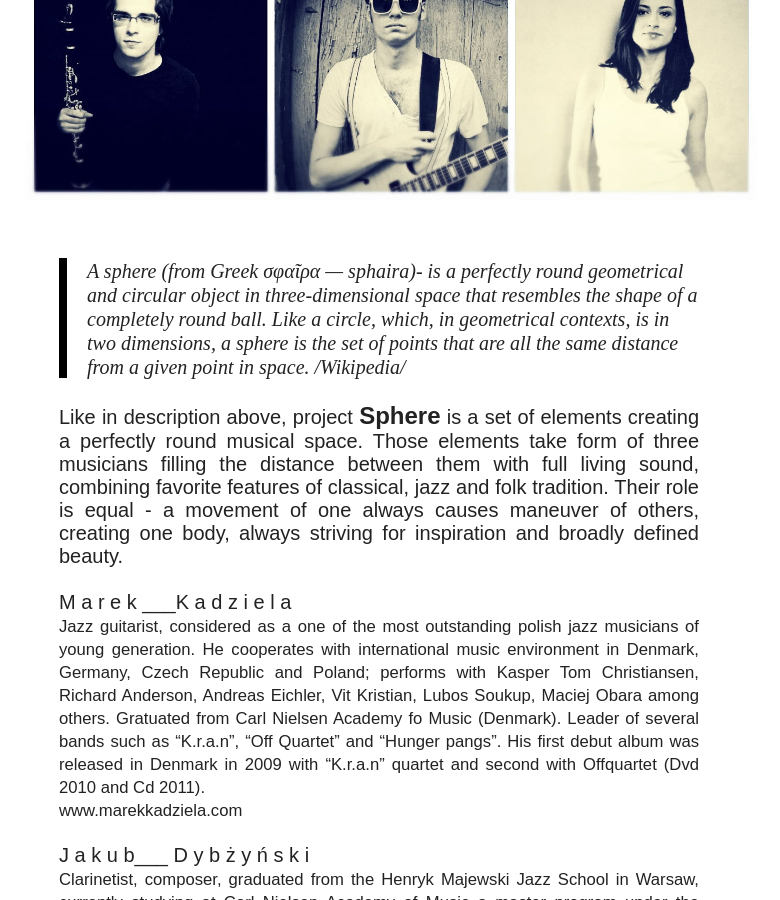
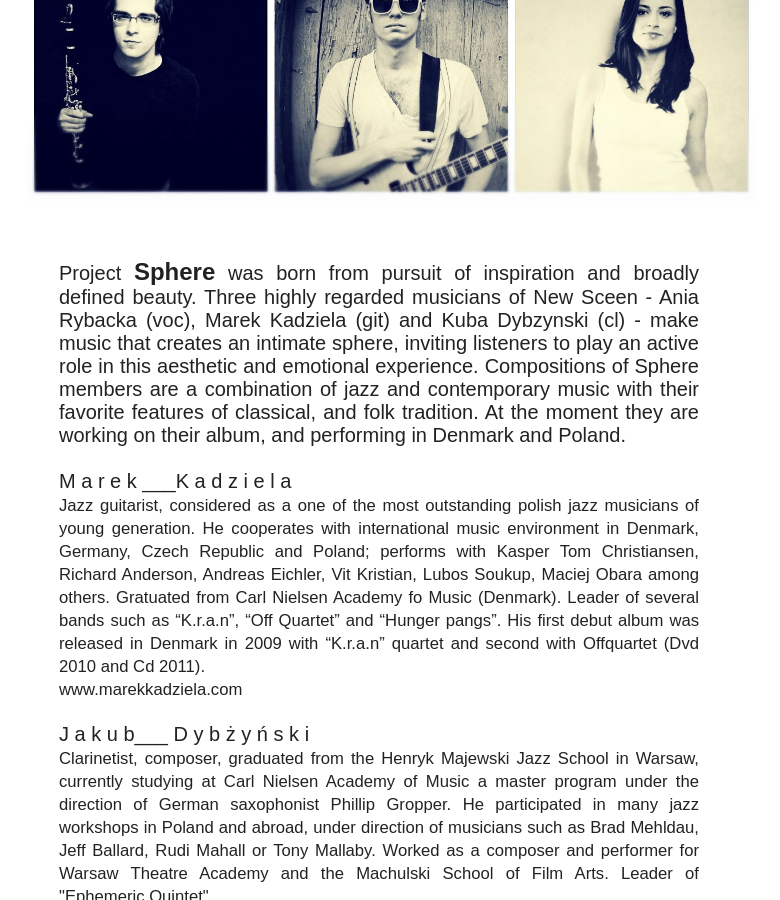
Before and after one commit to aniarybacka/aniarybacka.github.io, a Jekyll site: the page built from sphere.md, in a window 1280 px wide and 900 px high, scrolled down 341 px. Shown: the whole window, without its empty margins (261-1041 px from the left). Built offline with Jekyll 4.4.1, drawn with Linux system fonts in a browser that asks for light colours; nearby versions of some CDN libraries.

Commit message:
nowy opis Sphere, usunięcie Cordovana

```diff
--- a/sphere.md
+++ b/sphere.md
@@ -7,10 +7,7 @@ image:
   feature: Sphere Background.jpg
 ---
 
-><I><small>A sphere (from Greek σφαῖρα — sphaira)- is a perfectly round geometrical and circular object in three-dimensional space that resembles the shape of a completely round ball. Like a circle, which, in geometrical contexts, is in two dimensions, a sphere is the set of points that are all the same distance from a given point in space. /Wikipedia/</small></I>
-
-<p align="justify">Like in description above, project <big><b>Sphere</b></big> is a set of elements creating a perfectly round musical space. Those elements take form of three musicians filling the distance between them with full living sound, combining favorite features of classical, jazz and folk tradition. Their role is equal - a movement of one always causes maneuver of others, creating one body, always striving for inspiration and broadly defined beauty.<br><br>
-
+<p align="justify">Project <big><b>Sphere</b></big> was born from pursuit of inspiration and broadly defined beauty. Three highly regarded musicians of New Sceen - Ania Rybacka (voc), Marek Kadziela (git) and Kuba Dybzynski (cl) - make music that creates an intimate sphere, inviting listeners to play an active role in this aesthetic and emotional experience. Compositions of Sphere members are a combination of jazz and contemporary music with their favorite features of classical, and folk tradition.  At the moment they are working on their album, and performing in Denmark and Poland. <br><br>
 M a r e k ___K a d z i e l a<br>
 
 <small>Jazz guitarist, considered as a one of the most outstanding polish jazz musicians of young generation.
@@ -32,6 +29,4 @@ A n i a___ R y b a c k a<br>
 
 <iframe width="100%" height="166" scrolling="no" frameborder="no" src="https://w.soundcloud.com/player/?url=http%3A%2F%2Fapi.soundcloud.com%2Ftracks%2F108827751"></iframe>
 
-<iframe width="100%" height="166" scrolling="no" frameborder="no" src="https://w.soundcloud.com/player/?url=http%3A%2F%2Fapi.soundcloud.com%2Ftracks%2F112405558"></iframe>
-
 <iframe width="100%" height="166" scrolling="no" frameborder="no" src="https://w.soundcloud.com/player/?url=http%3A%2F%2Fapi.soundcloud.com%2Ftracks%2F112406594"></iframe>
```
